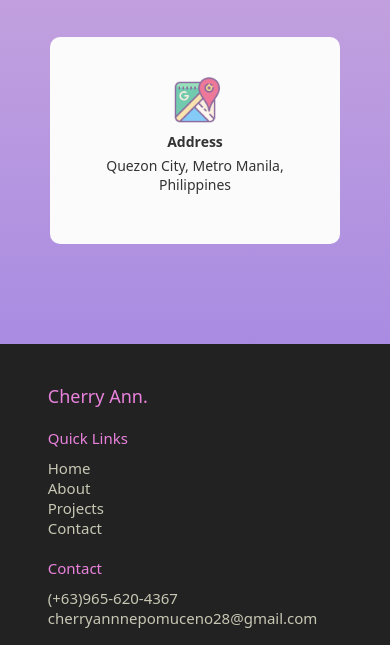
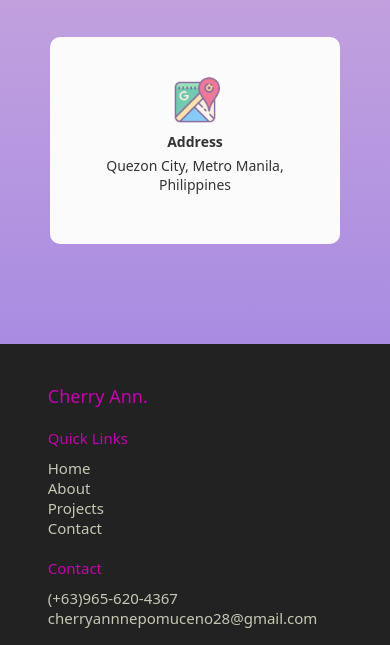
Before and after one commit to cherryann28/personal-portfolio, a plain HTML site: page index.html in a window 390 px wide. Shown: the part 5156-5801 px from the top of the page. Drawn offline with nearby package versions, Linux system fonts and the light colour scheme.

Commit message:
add some changes

```diff
--- a/style.css
+++ b/style.css
@@ -722,8 +722,6 @@ nav .logo-name a{
 @media only screen and (min-width: 769px) and (max-width: 1199px) {
     .footer-items {
         width: 90%;
-
-
     }
 }
 
@@ -743,12 +741,14 @@ nav .logo-name a{
     }
 
     .footer-logo a{
-        color: #e982dd;
+        /* color: #e982dd; */
+        color: #c700b0;
     }
 
     .footer-item h4{
         font-size: 15px;
-        color: #e982dd;
+        /* color: #e982dd; */
+        color: #c700b0;
     }
 
     .footer-logo a{
```
